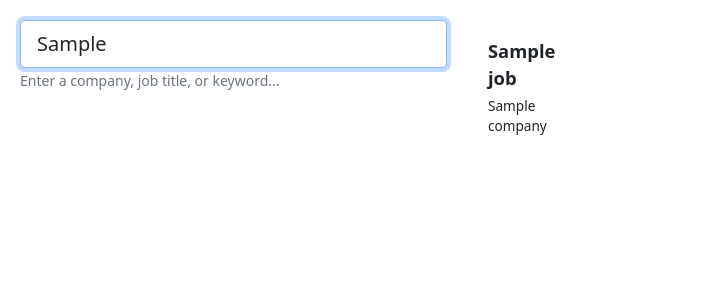
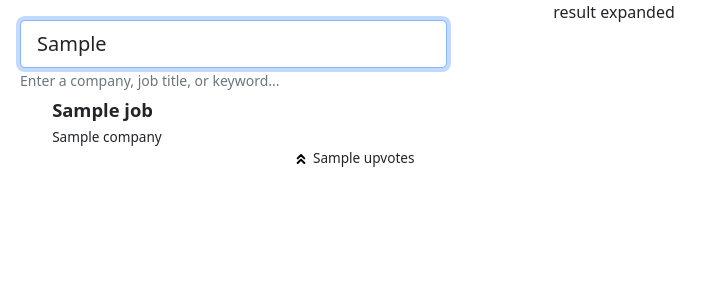
Before and after one commit to ambrim/TigerJobs, a Flask app: template templates/jobs.html in a window 1280 px wide. Shown: the part 64-364 px from the top of the page, without its empty margins (0-721 px from the left). Run offline with Flask 2, Linux system fonts and the light colour scheme; the template is opened without the code that fills it: most values are stand-ins (such as "Sample title", 1, 10 or a date in 2020).

Commit message:
job search results view fixed

```diff
--- a/app.py
+++ b/app.py
@@ -35,14 +35,24 @@ def netID():
 @app.route('/jobs', methods=['GET'])
 def jobs():
     netid = auth.authenticate()
-    html = flask.render_template('templates/jobs.html', netid=netid)
+    query = ""
+    id = ""
+    res = database.search_for_internship(query)
+    html = flask.render_template(
+        'templates/jobs.html',
+        netid=netid,
+        job_search_res=res,
+        jobid=id)
     response = flask.make_response(html)
     return response
 
-@app.route('/jobs/searchresults/<query>', methods=['POST'])
+@app.route('/jobs/searchresults', methods=['GET'])
 def get_job_search_results():
     query = flask.request.args.get("query")
     res = database.search_for_internship(query)
+    id = flask.request.args.get("id")
+    print("hi")
+    print(res)
     html = flask.render_template(
         "search/job_search_results.html",
         job_search_res=res,
@@ -51,12 +61,12 @@ def get_job_search_results():
     response = flask.make_response(html)
     return response
 
-@app.route('/jobs/searchresults/', methods=['POST'])
+@app.route('/jobs/result/<query>', methods=['GET'])
 def get_job_search_results_display():
     query = flask.request.args.get("query")
     res = database.search_for_internship(query)
     html = flask.render_template(
-        "search/job_search_results.html",
+        "search/job_result.html",
         job_search_res=res,
         last_query=query
     )
--- a/static/app.css
+++ b/static/app.css
@@ -246,7 +246,13 @@ h2 {
     width: 90%;
     margin: auto;
     border-radius: 10px;
+    border-color: #2058DC;
     margin-top: 1%;
+}
+
+.search-results-card:hover {
+    transform: scale(1.03);
+    transition: transform 0.3s;
 }
 
 .card-title {
@@ -256,10 +262,9 @@ h2 {
 .card-subtitle {
     font-size: 0.85rem;
 }
-
-.search-results-card:hover {
-    transform: scale(1.03);
-    transition: transform 0.3s;
+.card-upvotes {
+    font-size: 0.85rem;
+    text-align: right;
 }
 
 .search-results-displayname {
--- a/templates/job_result.html
+++ b/templates/job_result.html
@@ -9,4 +9,10 @@
     Oops, no results yet! Check the spelling, try different keywords, or use fewer filters.
 </p>
 <!--when a result is clicked from job_search_results, displays expanded review-->
+{% else %}
+<div class="container">
+    <div class="search-result-expanded">
+
+    </div>
+</div>
 {% endif %}
--- a/templates/job_search_results.html
+++ b/templates/job_search_results.html
@@ -1,10 +1,14 @@
-{% if job_search_res != [] %} {% for job in job_search_res %}
-<div>
+{% if job_search_res != [] %}
+{% for job in job_search_res %}
+<div class="container">
     <div class="search-results-card">
-          <div class="card-body">
-               <div class="card-title">{{job.title}}</div>
-               <div class="card-subtitle">{{job.company}}</div>
+          <div class="card-title">{{job.title}}</div>
+          <div class="card-subtitle">{{job.company}}</div>
+          <div class="card-upvotes">
+               <svg xmlns="http://www.w3.org/2000/svg" width="16" height="16" viewBox="0 0 24 24" fill="none" stroke="#000000" stroke-width="3" stroke-linecap="round" stroke-linejoin="round"><path d="M17 11l-5-5-5 5M17 18l-5-5-5 5"/></svg>
+               {{job.upvotes}}
           </div>
     </div>
 </div>
+
 {% endfor %} {% endif %}
--- a/templates/jobs.html
+++ b/templates/jobs.html
@@ -23,14 +23,14 @@
     <div class="d-flex flex-row">
             <div id="job-search-bar" class="col-4 search-col">
                 {% include 'templates/job_search_form.html' %}
-            </div>
-
-            <!-- need to fix -->
-            <div id="job-search-results" class="col-1 search-col">
                 {% include 'templates/job_search_results.html' %}
             </div>
 
-            <div id="job-result" class="col-6 justify-content-center" >
+            <div id="job-search-bar" class="col-1">
+            </div>
+
+            <div id="job-result" class="col-6" >
+                result expanded
                 {% include 'templates/job_result.html' %}
             </div>
 
```
